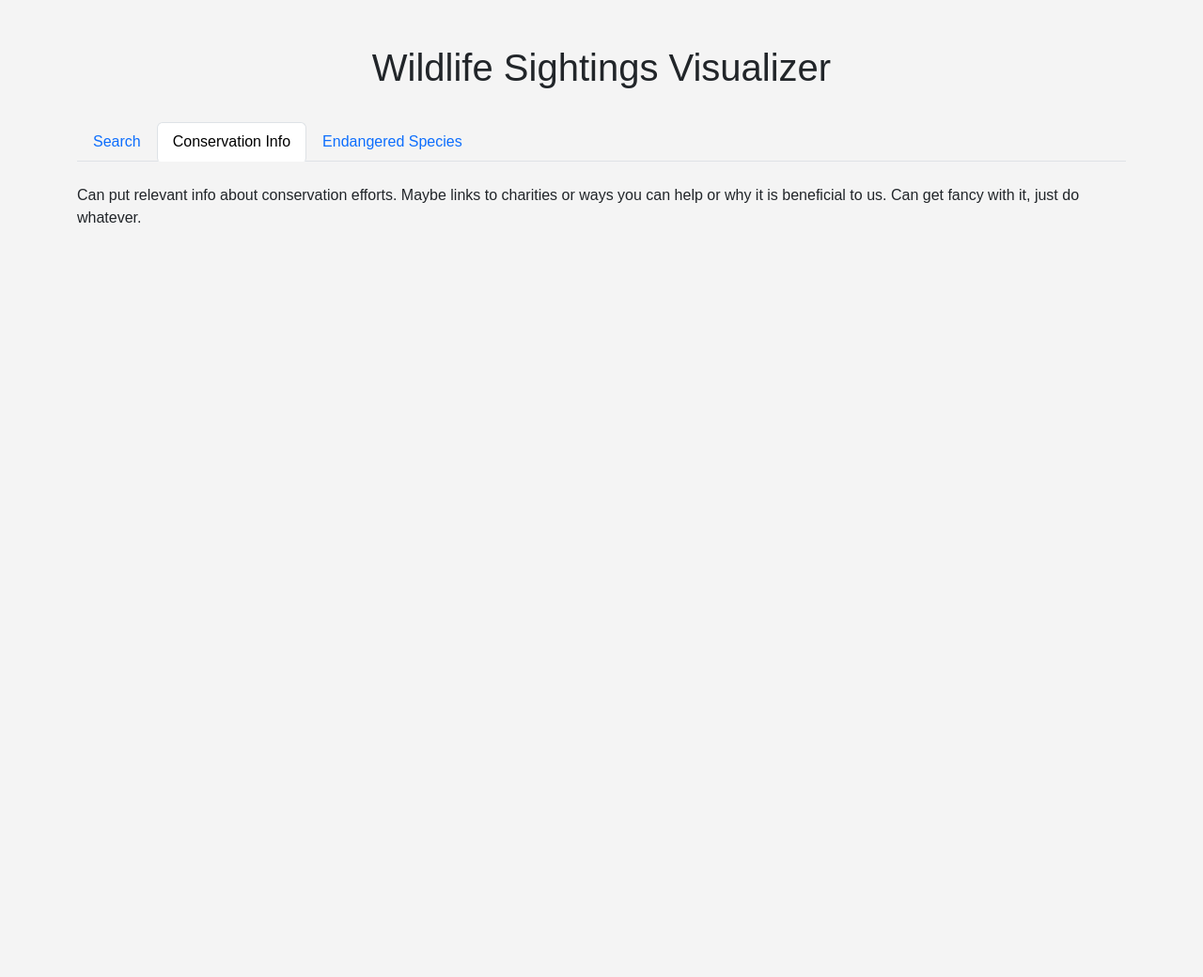
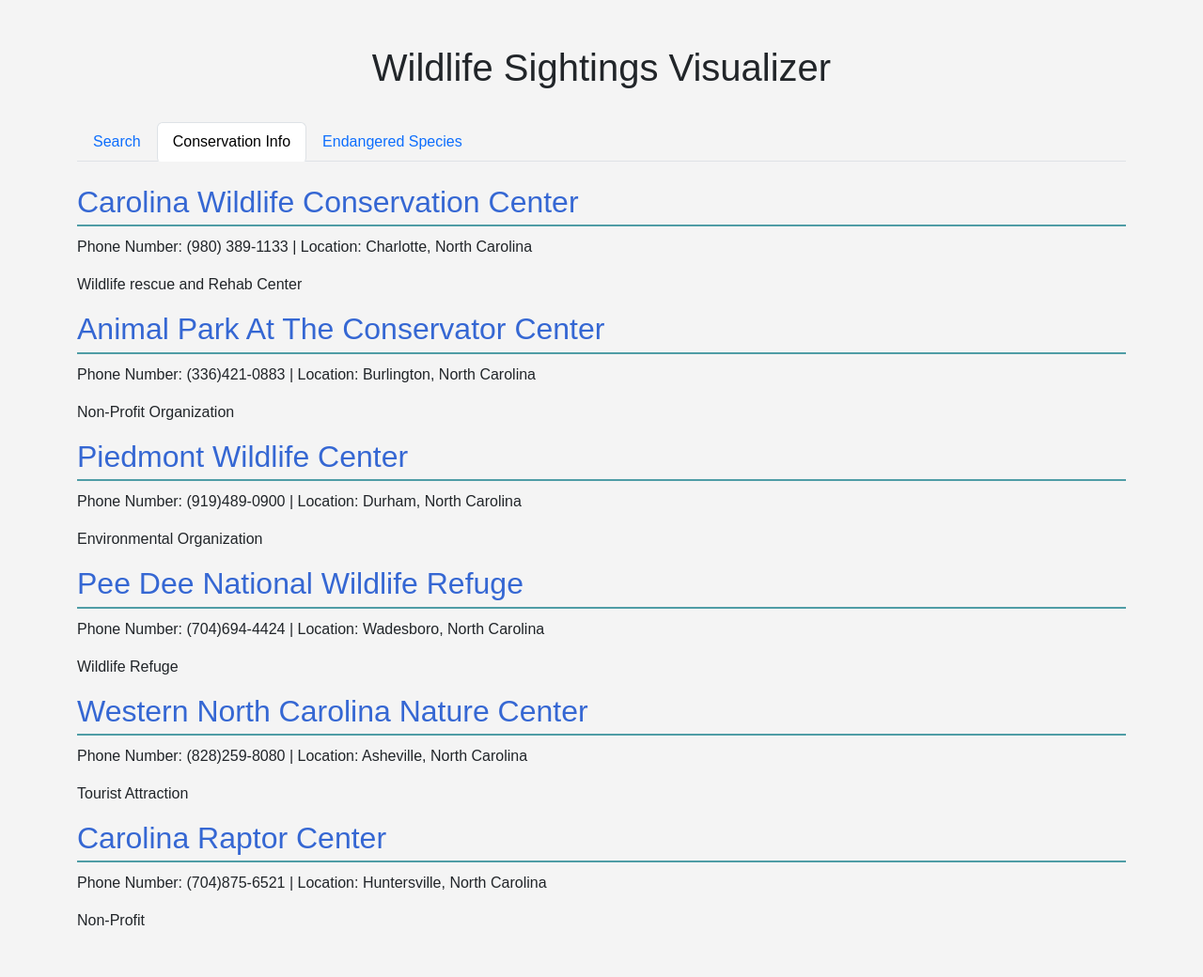
Before and after one commit to TheGoobis/Hackathon2025, a Flask app: page / in a window 1280 px wide, after a click on "Conservation Info". Shown: the whole page at 94% size. Before the commit the page ends 237 px from the top, so only its background shows below. Run offline with Flask 3, Linux system fonts and the light colour scheme.

Commit message:
Modified index html

```diff
--- a/app/templates/index.html
+++ b/app/templates/index.html
@@ -3,6 +3,7 @@
 <head>
     <meta charset="UTF-8">
     <title>Wildlife Sightings Visualizer</title>
+
     <!-- THIS IS USING Bootstrap CDN FOR THE UI -->
     <!-- So you can look at bootstrap tuts if you need to -->
     <!-- we also have a stylesheet to extend/override Boostrap styles! It is in the app/static folder, and a javascript file -->
@@ -55,10 +56,45 @@
 
             <!-- conservation tab -->
             <div class="tab-pane fade" id="conservation" role="tabpanel">
-                <p>Can put relevant info about conservation efforts. Maybe links to charities or ways you can help or
-                    why it is beneficial to us. Can get fancy with it, just do whatever.
-                </p>
+                <div class="event">
+
+                    <h2> <a href="https://www.carolinaconservation.org" target="_blank" style="color: #3567d3; text-decoration: none;">
+                    Carolina Wildlife Conservation Center </a></h2>
+                    <p class="date-location"> Phone Number: (980) 389-1133 | Location: Charlotte, North Carolina </p>
+                    <p> Wildlife rescue and Rehab Center </p>
+                </div>
+                <div class="event">
+                    <h2> <a href="https://animalparknc.org" target="_blank" style="color: #3567d3; text-decoration: none;">
+                        Animal Park At The Conservator Center </a></h2>
+                    <p class="date-location"> Phone Number: (336)421-0883 | Location: Burlington, North Carolina </p>
+                    <p> Non-Profit Organization </p>
+                </div>
+                <div class="event">
+                    <h2> <a href="https://www.piedmontwildlifecenter.org" target="_blank" style="color: #3567d3; text-decoration: none;">
+                    Piedmont Wildlife Center </a></h2>
+                    <p class="date-location"> Phone Number: (919)489-0900 | Location: Durham, North Carolina </p>
+                    <p> Environmental Organization </p>
+                </div>
+                <div class="event">
+                    <h2> <a href="https://www.fws.gov/refuge/pee-dee" target="_blank" style="color: #3567d3; text-decoration: none;">
+                    Pee Dee National Wildlife Refuge </a></h2>
+                    <p class="date-location"> Phone Number: (704)694-4424 | Location: Wadesboro, North Carolina </p>
+                    <p> Wildlife Refuge  </p>
+                </div>
+                <div class="event">
+                    <h2> <a href="https://wildwnc.org" target="_blank" style="color: #3567d3; text-decoration: none;">
+                    Western North Carolina Nature Center </a></h2>
+                    <p class="date-location"> Phone Number: (828)259-8080 | Location: Asheville, North Carolina </p>
+                    <p> Tourist Attraction  </p>
+                </div>
+                <div class="event">
+                    <h2> <a href="https://carolinaraptorcenter.org" target="_blank" style="color: #3567d3; text-decoration: none;">
+                    Carolina Raptor Center </a></h2>
+                    <p class="date-location"> Phone Number: (704)875-6521 | Location: Huntersville, North Carolina </p>
+                    <p> Non-Profit  </p>
+                </div>
             </div>
+
 
             <!-- endangered tab -->
             <div class="tab-pane fade" id="endangered" role="tabpanel">
```
